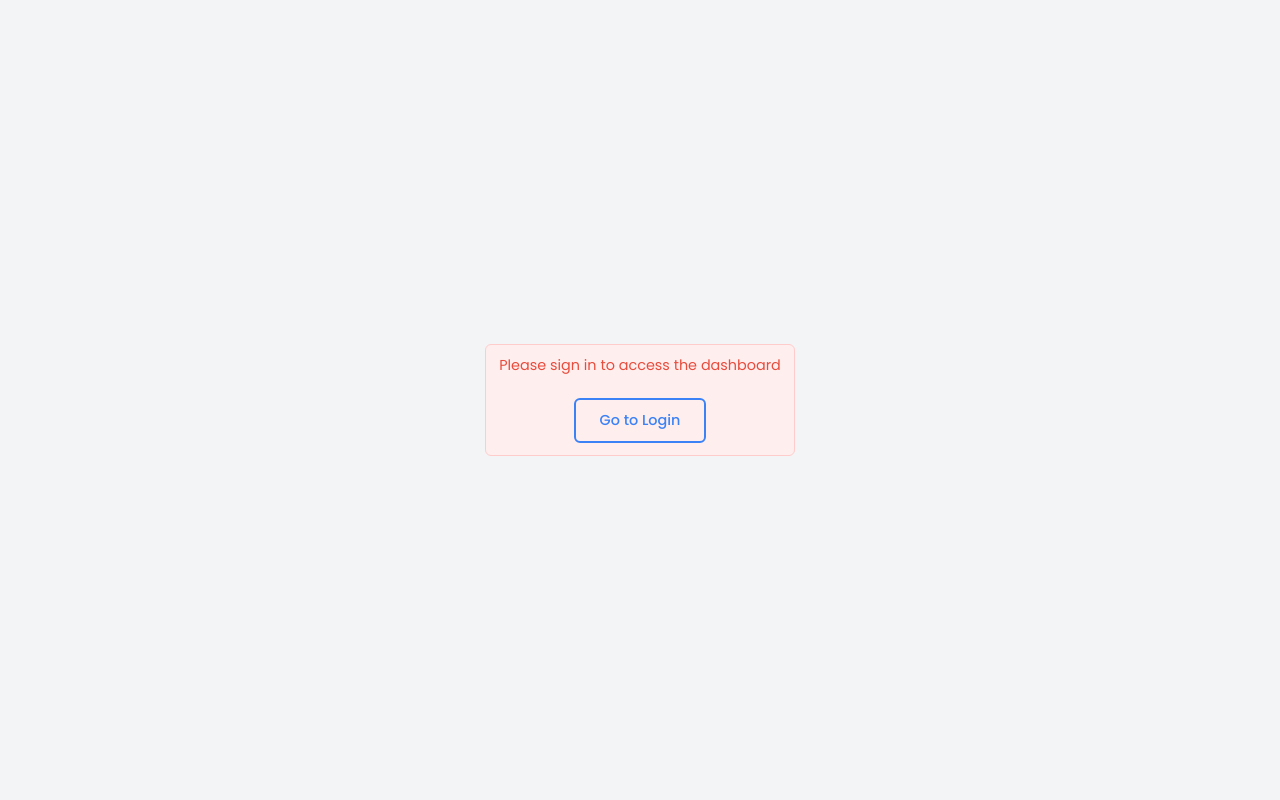
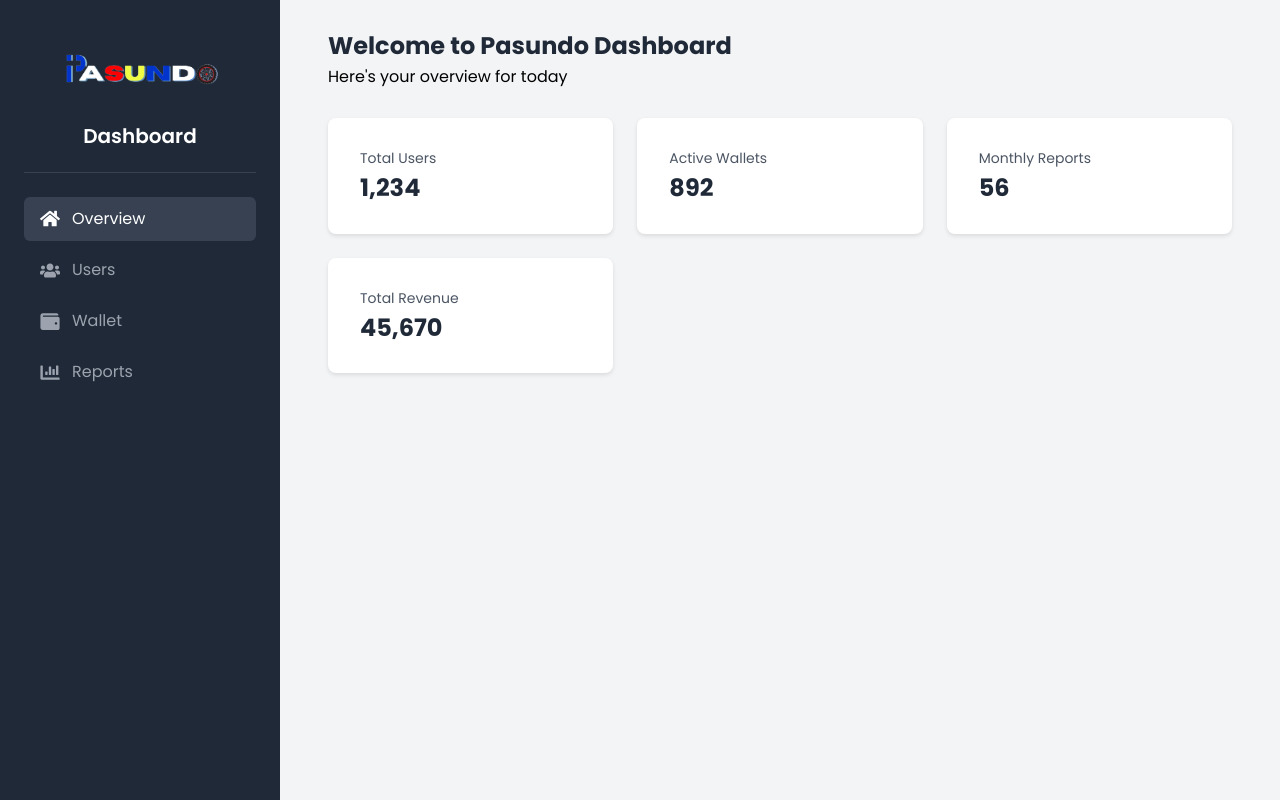
Before and after one commit to coreinspect/pasundo, a Next.js app: page /dashboard in a window 1280 px wide. Built offline with nearby package versions, Linux system fonts and the light colour scheme; no server answers.

Commit message:
remove authentications

```diff
--- a/components/Dashboard/DashboardClient.tsx
+++ b/components/Dashboard/DashboardClient.tsx
@@ -1,9 +1,6 @@
 "use client";
 
 import { useState } from "react";
-import { useSession, signOut } from "next-auth/react";
-import Link from "next/link";
-import { allowedEmails } from "@/config/auth";
 import "./dashboard.css";
 import { FaUsers, FaWallet, FaChartBar, FaHome, FaBars } from "react-icons/fa";
 import Users from "./Users";
@@ -12,14 +9,11 @@ import Reports from "./Reports";
 import Image from "next/image";
 
 const DashboardClient = () => {
-  const { data: session, status } = useSession();
-  const userEmail = session?.user?.email;
   const [isMobileMenuOpen, setIsMobileMenuOpen] = useState(false);
   const [activeSection, setActiveSection] = useState("overview");
 
   const toggleMobileMenu = () => {
     setIsMobileMenuOpen(!isMobileMenuOpen);
-    // Prevent body scroll
     document.body.style.overflow = !isMobileMenuOpen ? "hidden" : "auto";
   };
 
@@ -28,34 +22,6 @@ const DashboardClient = () => {
     setIsMobileMenuOpen(false);
     document.body.style.overflow = "auto";
   };
-
-  const isAuthorized = userEmail && allowedEmails.includes(userEmail);
-
-  if (status === "loading") {
-    return <div>Loading...</div>;
-  }
-
-  if (!session) {
-    return (
-      <div className="error-message">
-        <p>Please sign in to access the dashboard</p>
-        <Link href="/login" className="login-link">
-          Go to Login
-        </Link>
-      </div>
-    );
-  }
-
-  if (!isAuthorized) {
-    return (
-      <div className="error-message">
-        <p>Access Denied</p>
-        <button className="sign-out-button" onClick={() => signOut()}>
-          Sign Out
-        </button>
-      </div>
-    );
-  }
 
   const renderContent = () => {
     try {
@@ -71,7 +37,7 @@ const DashboardClient = () => {
           return (
             <>
               <div className="welcome-section">
-                <h1>Welcome, Pasundo Admin</h1>
+                <h1>Welcome to Pasundo Dashboard</h1>
                 <p>Here&apos;s your overview for today</p>
               </div>
               <div className="dashboard-stats">
@@ -130,7 +96,7 @@ const DashboardClient = () => {
             height={300}
             className="logo"
           />
-          <h2>Admin Panel</h2>
+          <h2>Dashboard</h2>
           <button className="mobile-menu-toggle" onClick={toggleMobileMenu}>
             <FaBars />
           </button>
@@ -182,14 +148,6 @@ const DashboardClient = () => {
             </a>
           </li>
         </ul>
-
-        <div className="nav-footer">
-          <p className="user-email">{userEmail}</p>
-          <button className="sign-out-button" onClick={() => signOut()}>
-            Sign Out
-          </button>
-          <p className="admin-label">Administrator</p>
-        </div>
       </nav>
 
       <main className="dashboard-main">{renderContent()}</main>
```
